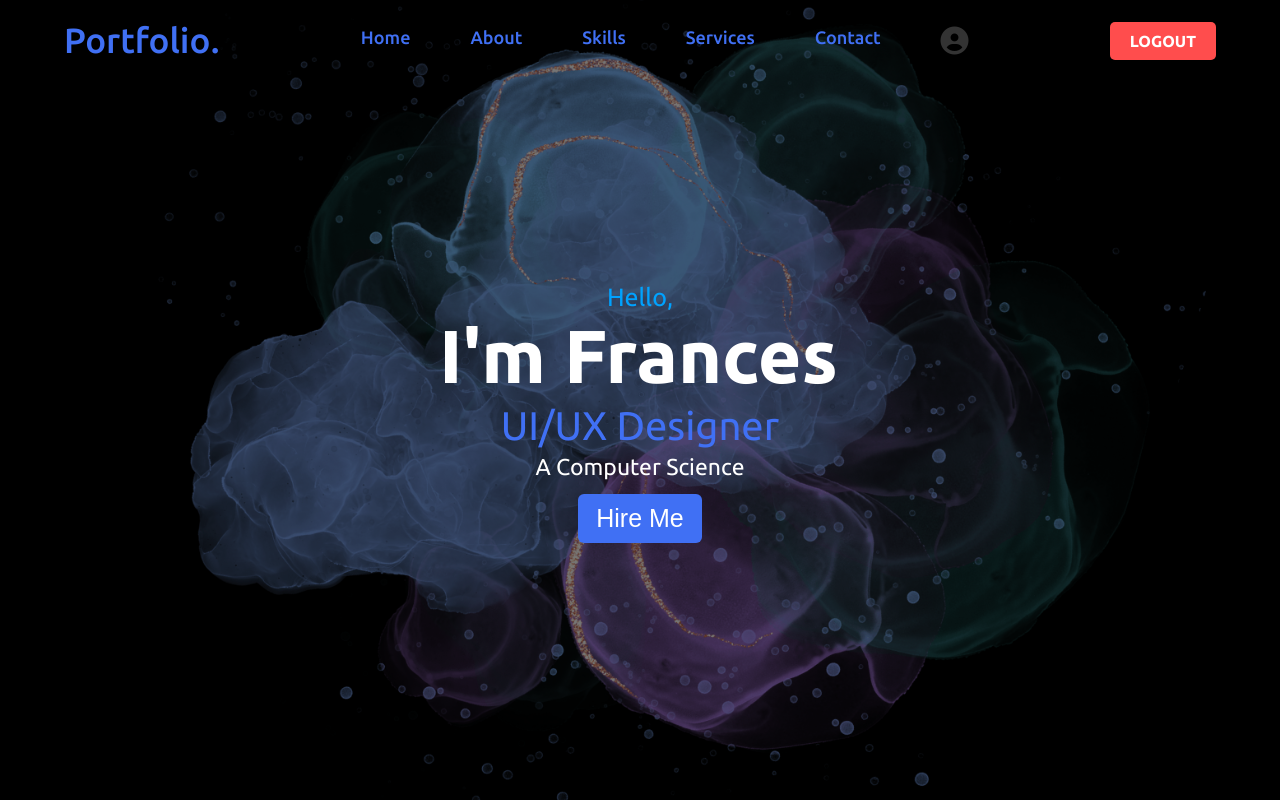
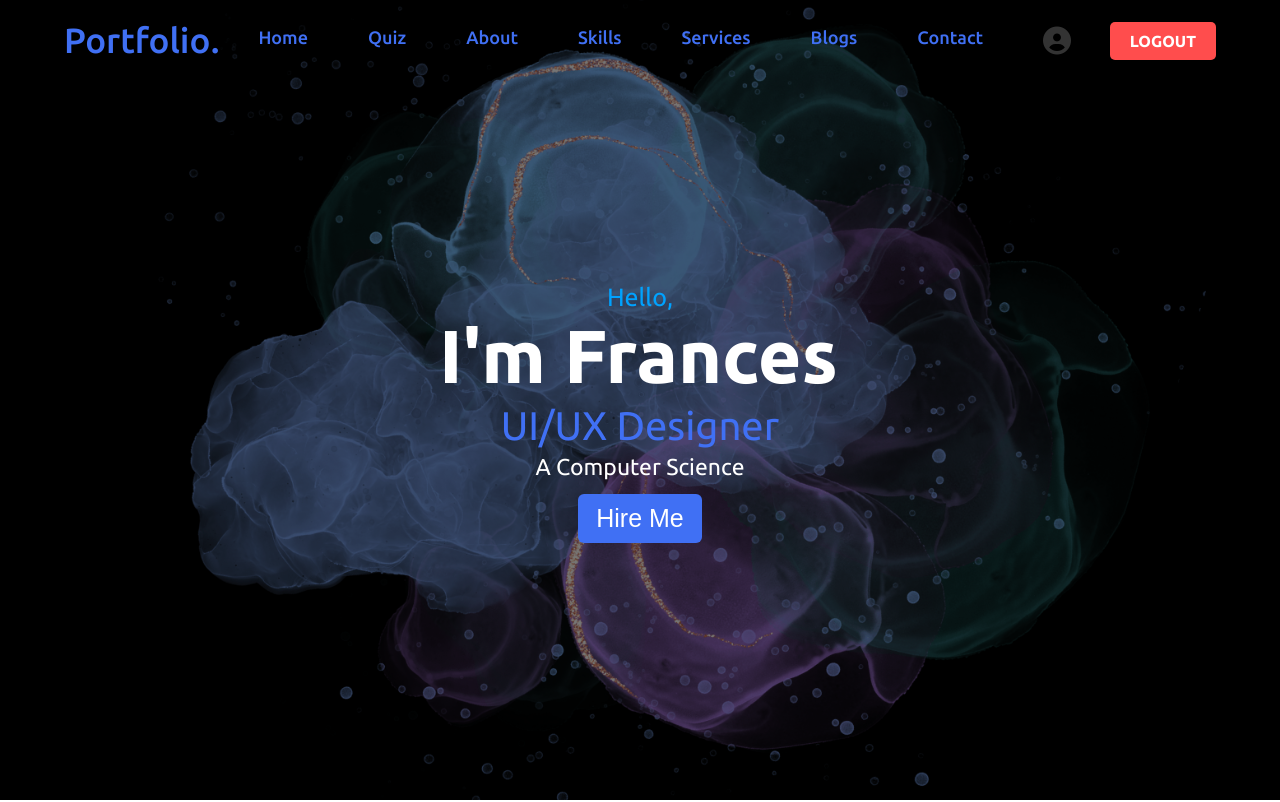
Before and after one commit to ampalayaa/Websys, a plain HTML site: page dashboard.html in a window 1280 px wide. Shown: the top 802 px of the page. Drawn offline with Linux system fonts and the light colour scheme; no server answers; sample sign-in values are in the browser's storage.

Commit message:
added quiz and blogs into navbar items

```diff
--- a/dashboard.html
+++ b/dashboard.html
@@ -22,9 +22,11 @@
         <div class="logo"><a href="#">Portfolio.</a></div>
         <ul class="menu">
           <li><a href="#home">Home</a></li>
+          <li><a href="#quiz">Quiz</a></li>
           <li><a href="#about">About</a></li>
           <li><a href="#skills">Skills</a></li>
           <li><a href="#services">Services</a></li>
+          <li><a href="#blog">Blogs</a></li>
           <li><a href="#contact">Contact</a></li>
           <li>
             <a href="profile.html" title="Profile">
```
